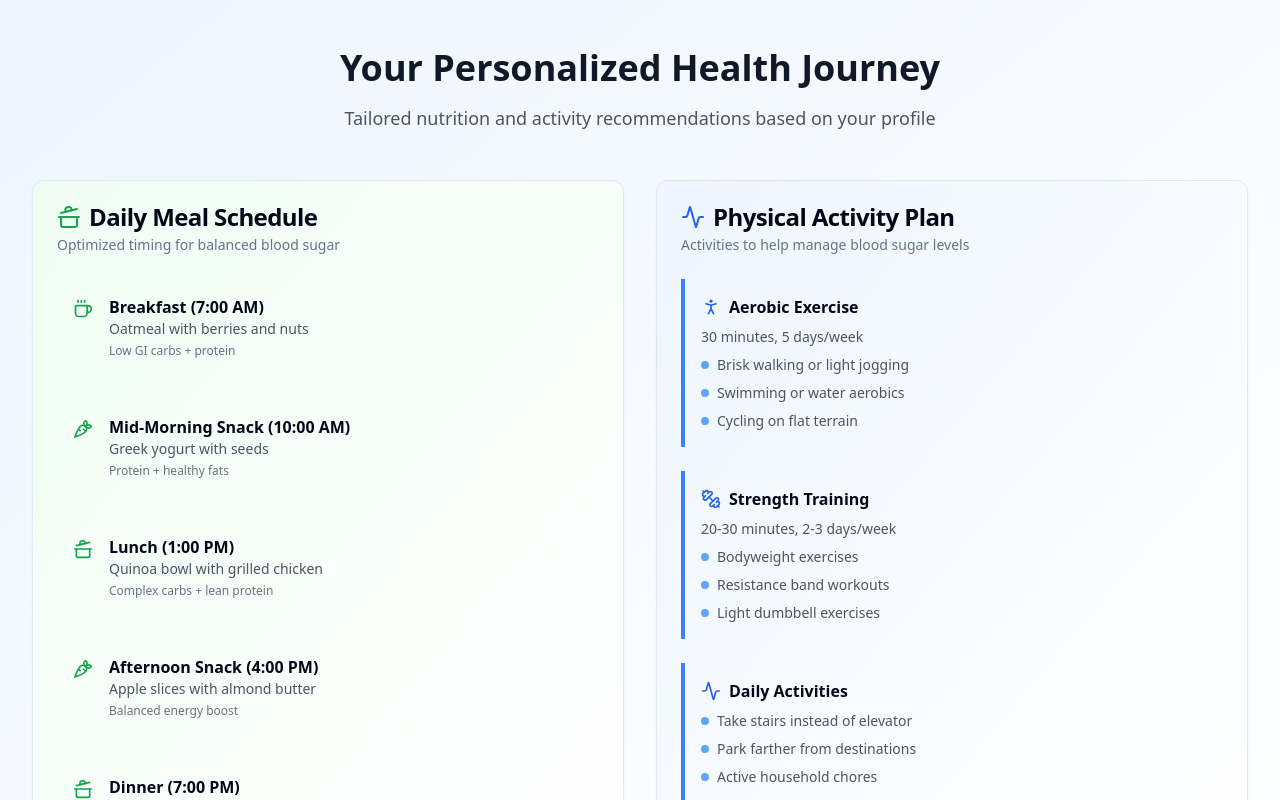
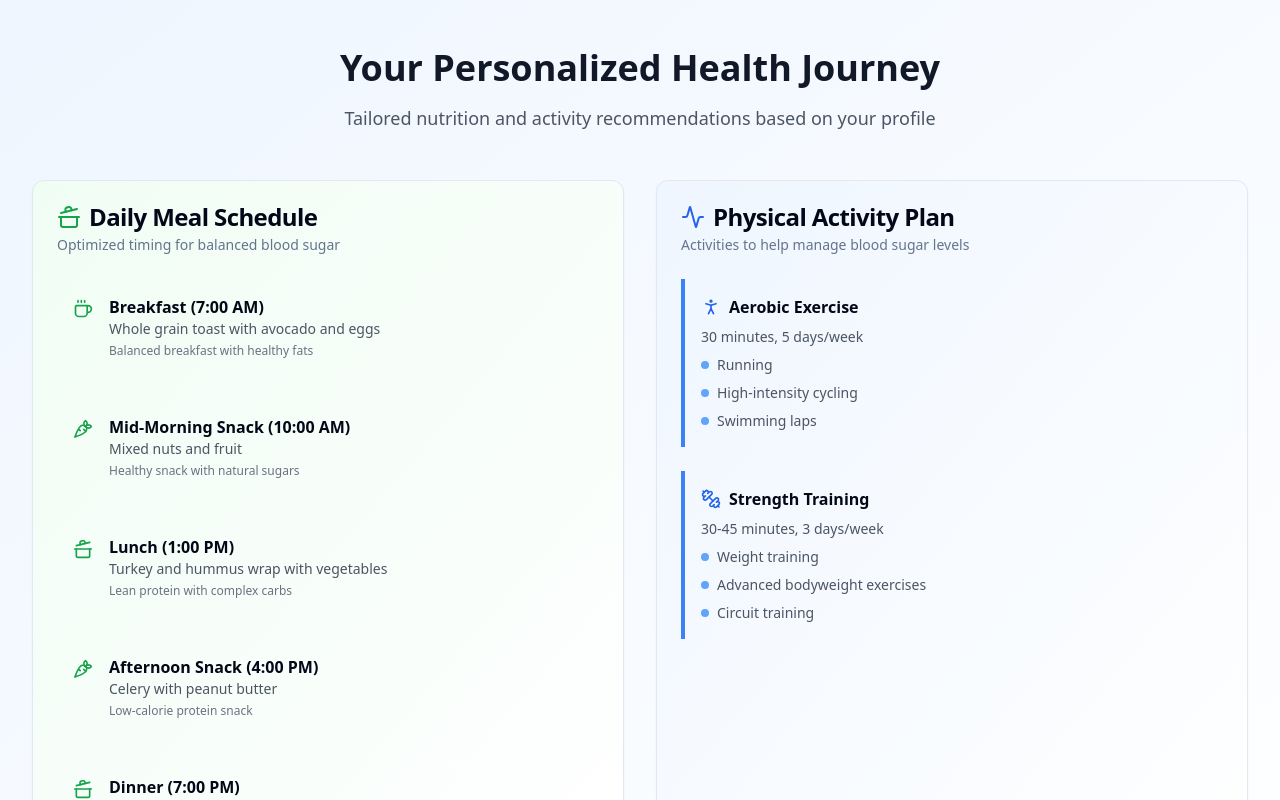
Before and after one commit to Adeyemir/healthwise, a React (Vite) app: page /meal-plan in a window 1280 px wide. Shown: the top 800 px of the page. Built offline with nearby package versions, Linux system fonts and the light colour scheme.

Commit message:
Add meal planning and activity recommendations
Implement functionality to recommend personalized meal plans and physical activities for users based on their health assessments.
[skip gpt_engineer]

```diff
--- a/src/components/DiabetesInputForm.tsx
+++ b/src/components/DiabetesInputForm.tsx
@@ -35,7 +35,7 @@ export function DiabetesInputForm() {
       title: "Health Information Submitted!",
       description: `Your BMI is ${bmi}. We'll analyze your comprehensive health data for diabetes risk assessment.`,
     });
-    navigate('/meal-plan');
+    navigate('/meal-plan', { state: values });
   }
 
   return (
--- a/src/pages/MealPlan.tsx
+++ b/src/pages/MealPlan.tsx
@@ -1,10 +1,156 @@
 import { Card, CardContent, CardDescription, CardHeader, CardTitle } from "@/components/ui/card";
-import { useNavigate } from "react-router-dom";
+import { useNavigate, useLocation } from "react-router-dom";
 import { Button } from "@/components/ui/button";
 import { CookingPot, Carrot, Activity, Dumbbell, Coffee, PersonStanding } from "lucide-react";
 
+const getMealPlan = (bmi: number, lifestyle: string, physicalActivity: string) => {
+  if (bmi >= 30) {
+    return {
+      breakfast: {
+        meal: "Egg white omelet with spinach and whole grain toast",
+        description: "High protein, low calorie breakfast"
+      },
+      morningSnack: {
+        meal: "Greek yogurt with berries",
+        description: "Protein-rich snack with antioxidants"
+      },
+      lunch: {
+        meal: "Grilled chicken salad with olive oil dressing",
+        description: "Lean protein with fiber-rich vegetables"
+      },
+      afternoonSnack: {
+        meal: "Apple slices with almond butter",
+        description: "Balanced energy boost"
+      },
+      dinner: {
+        meal: "Baked fish with steamed vegetables",
+        description: "Low-calorie, high-protein dinner"
+      }
+    };
+  } else if (lifestyle === 'active' || physicalActivity === 'very_active') {
+    return {
+      breakfast: {
+        meal: "Oatmeal with nuts, seeds, and protein powder",
+        description: "High-energy breakfast for active individuals"
+      },
+      morningSnack: {
+        meal: "Banana with protein shake",
+        description: "Quick energy and muscle recovery"
+      },
+      lunch: {
+        meal: "Quinoa bowl with grilled chicken and avocado",
+        description: "Complex carbs and healthy fats"
+      },
+      afternoonSnack: {
+        meal: "Trail mix with dried fruits",
+        description: "Sustained energy release"
+      },
+      dinner: {
+        meal: "Lean steak with sweet potato and vegetables",
+        description: "Protein-rich dinner for recovery"
+      }
+    };
+  } else {
+    return {
+      breakfast: {
+        meal: "Whole grain toast with avocado and eggs",
+        description: "Balanced breakfast with healthy fats"
+      },
+      morningSnack: {
+        meal: "Mixed nuts and fruit",
+        description: "Healthy snack with natural sugars"
+      },
+      lunch: {
+        meal: "Turkey and hummus wrap with vegetables",
+        description: "Lean protein with complex carbs"
+      },
+      afternoonSnack: {
+        meal: "Celery with peanut butter",
+        description: "Low-calorie protein snack"
+      },
+      dinner: {
+        meal: "Grilled salmon with quinoa and vegetables",
+        description: "Omega-3 rich dinner"
+      }
+    };
+  }
+};
+
+const getActivityPlan = (physicalActivity: string, comorbidities: string) => {
+  if (comorbidities === 'multiple' || comorbidities === 'heart_disease') {
+    return {
+      aerobic: {
+        frequency: "20 minutes, 3 days/week",
+        activities: [
+          "Light walking",
+          "Swimming",
+          "Stationary cycling at low intensity"
+        ]
+      },
+      strength: {
+        frequency: "15-20 minutes, 2 days/week",
+        activities: [
+          "Light resistance bands",
+          "Chair exercises",
+          "Gentle stretching"
+        ]
+      }
+    };
+  } else if (physicalActivity === 'sedentary') {
+    return {
+      aerobic: {
+        frequency: "25 minutes, 4 days/week",
+        activities: [
+          "Brisk walking",
+          "Light jogging",
+          "Cycling on flat terrain"
+        ]
+      },
+      strength: {
+        frequency: "20 minutes, 2-3 days/week",
+        activities: [
+          "Bodyweight exercises",
+          "Light dumbbells",
+          "Resistance bands"
+        ]
+      }
+    };
+  } else {
+    return {
+      aerobic: {
+        frequency: "30 minutes, 5 days/week",
+        activities: [
+          "Running",
+          "High-intensity cycling",
+          "Swimming laps"
+        ]
+      },
+      strength: {
+        frequency: "30-45 minutes, 3 days/week",
+        activities: [
+          "Weight training",
+          "Advanced bodyweight exercises",
+          "Circuit training"
+        ]
+      }
+    };
+  }
+};
+
 const MealPlan = () => {
   const navigate = useNavigate();
+  const location = useLocation();
+  const formData = location.state || {
+    height: "170",
+    weight: "70",
+    lifestyle: "moderate",
+    physicalActivity: "light",
+    comorbidities: "none"
+  };
+
+  const bmi = parseFloat(formData.weight) / ((parseFloat(formData.height) / 100) ** 2);
+  const mealPlan = getMealPlan(bmi, formData.lifestyle, formData.physicalActivity);
+  const activityPlan = getActivityPlan(formData.physicalActivity, formData.comorbidities);
 
   return (
     <div className="min-h-screen bg-gradient-to-br from-blue-50 to-white py-12 px-4 sm:px-6 lg:px-8">
@@ -29,8 +175,8 @@ const MealPlan = () => {
                   <Coffee className="w-5 h-5 text-green-600 mt-1" />
                   <div>
                     <h4 className="font-semibold">Breakfast (7:00 AM)</h4>
-                    <p className="text-sm text-gray-600">Oatmeal with berries and nuts</p>
-                    <p className="text-xs text-gray-500 mt-1">Low GI carbs + protein</p>
+                    <p className="text-sm text-gray-600">{mealPlan.breakfast.meal}</p>
+                    <p className="text-xs text-gray-500 mt-1">{mealPlan.breakfast.description}</p>
                   </div>
                 </div>
 
@@ -38,8 +184,8 @@ const MealPlan = () => {
                   <Carrot className="w-5 h-5 text-green-600 mt-1" />
                   <div>
                     <h4 className="font-semibold">Mid-Morning Snack (10:00 AM)</h4>
-                    <p className="text-sm text-gray-600">Greek yogurt with seeds</p>
-                    <p className="text-xs text-gray-500 mt-1">Protein + healthy fats</p>
+                    <p className="text-sm text-gray-600">{mealPlan.morningSnack.meal}</p>
+                    <p className="text-xs text-gray-500 mt-1">{mealPlan.morningSnack.description}</p>
                   </div>
                 </div>
 
@@ -47,8 +193,8 @@ const MealPlan = () => {
                   <CookingPot className="w-5 h-5 text-green-600 mt-1" />
                   <div>
                     <h4 className="font-semibold">Lunch (1:00 PM)</h4>
-                    <p className="text-sm text-gray-600">Quinoa bowl with grilled chicken</p>
-                    <p className="text-xs text-gray-500 mt-1">Complex carbs + lean protein</p>
+                    <p className="text-sm text-gray-600">{mealPlan.lunch.meal}</p>
+                    <p className="text-xs text-gray-500 mt-1">{mealPlan.lunch.description}</p>
                   </div>
                 </div>
 
@@ -56,8 +202,8 @@ const MealPlan = () => {
                   <Carrot className="w-5 h-5 text-green-600 mt-1" />
                   <div>
                     <h4 className="font-semibold">Afternoon Snack (4:00 PM)</h4>
-                    <p className="text-sm text-gray-600">Apple slices with almond butter</p>
-                    <p className="text-xs text-gray-500 mt-1">Balanced energy boost</p>
+                    <p className="text-sm text-gray-600">{mealPlan.afternoonSnack.meal}</p>
+                    <p className="text-xs text-gray-500 mt-1">{mealPlan.afternoonSnack.description}</p>
                   </div>
                 </div>
 
@@ -65,8 +211,8 @@ const MealPlan = () => {
                   <CookingPot className="w-5 h-5 text-green-600 mt-1" />
                   <div>
                     <h4 className="font-semibold">Dinner (7:00 PM)</h4>
-                    <p className="text-sm text-gray-600">Grilled fish with roasted vegetables</p>
-                    <p className="text-xs text-gray-500 mt-1">Lean protein + fiber</p>
+                    <p className="text-sm text-gray-600">{mealPlan.dinner.meal}</p>
+                    <p className="text-xs text-gray-500 mt-1">{mealPlan.dinner.description}</p>
                   </div>
                 </div>
               </div>
@@ -88,20 +234,14 @@ const MealPlan = () => {
                     <PersonStanding className="w-5 h-5 text-blue-600" />
                     <h4 className="font-semibold">Aerobic Exercise</h4>
                   </div>
-                  <p className="text-sm text-gray-600 mb-2">30 minutes, 5 days/week</p>
+                  <p className="text-sm text-gray-600 mb-2">{activityPlan.aerobic.frequency}</p>
                   <ul className="space-y-2 text-sm text-gray-600">
-                    <li className="flex items-center gap-2">
-                      <span className="w-2 h-2 bg-blue-400 rounded-full"></span>
-                      Brisk walking or light jogging
-                    </li>
-                    <li className="flex items-center gap-2">
-                      <span className="w-2 h-2 bg-blue-400 rounded-full"></span>
-                      Swimming or water aerobics
-                    </li>
-                    <li className="flex items-center gap-2">
-                      <span className="w-2 h-2 bg-blue-400 rounded-full"></span>
-                      Cycling on flat terrain
-                    </li>
+                    {activityPlan.aerobic.activities.map((activity, index) => (
+                      <li key={index} className="flex items-center gap-2">
+                        <span className="w-2 h-2 bg-blue-400 rounded-full"></span>
+                        {activity}
+                      </li>
+                    ))}
                   </ul>
                 </div>
 
@@ -110,41 +250,14 @@ const MealPlan = () => {
                     <Dumbbell className="w-5 h-5 text-blue-600" />
                     <h4 className="font-semibold">Strength Training</h4>
                   </div>
-                  <p className="text-sm text-gray-600 mb-2">20-30 minutes, 2-3 days/week</p>
+                  <p className="text-sm text-gray-600 mb-2">{activityPlan.strength.frequency}</p>
                   <ul className="space-y-2 text-sm text-gray-600">
-                    <li className="flex items-center gap-2">
-                      <span className="w-2 h-2 bg-blue-400 rounded-full"></span>
-                      Bodyweight exercises
-                    </li>
-                    <li className="flex items-center gap-2">
-                      <span className="w-2 h-2 bg-blue-400 rounded-full"></span>
-                      Resistance band workouts
-                    </li>
-                    <li className="flex items-center gap-2">
-                      <span className="w-2 h-2 bg-blue-400 rounded-full"></span>
-                      Light dumbbell exercises
-                    </li>
-                  </ul>
-                </div>
-
-                <div className="border-l-4 border-blue-500 pl-4 py-4 hover:bg-blue-50 transition-colors rounded-r-lg">
-                  <div className="flex items-center gap-2 mb-2">
-                    <Activity className="w-5 h-5 text-blue-600" />
-                    <h4 className="font-semibold">Daily Activities</h4>
-                  </div>
-                  <ul className="space-y-2 text-sm text-gray-600">
-                    <li className="flex items-center gap-2">
-                      <span className="w-2 h-2 bg-blue-400 rounded-full"></span>
-                      Take stairs instead of elevator
-                    </li>
-                    <li className="flex items-center gap-2">
-                      <span className="w-2 h-2 bg-blue-400 rounded-full"></span>
-                      Park farther from destinations
-                    </li>
-                    <li className="flex items-center gap-2">
-                      <span className="w-2 h-2 bg-blue-400 rounded-full"></span>
-                      Active household chores
-                    </li>
+                    {activityPlan.strength.activities.map((activity, index) => (
+                      <li key={index} className="flex items-center gap-2">
+                        <span className="w-2 h-2 bg-blue-400 rounded-full"></span>
+                        {activity}
+                      </li>
+                    ))}
                   </ul>
                 </div>
               </div>
```
